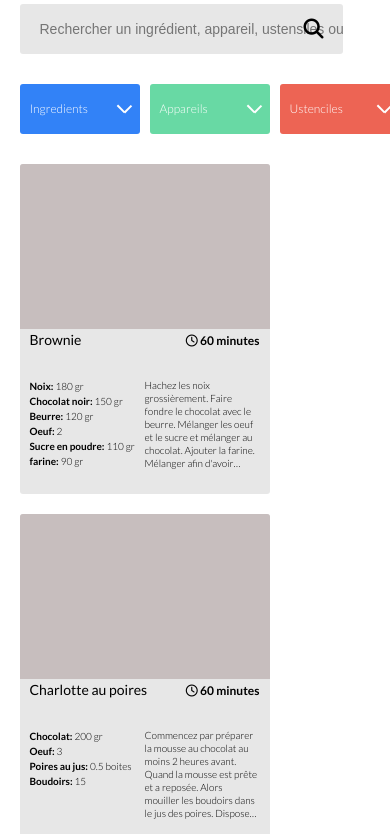
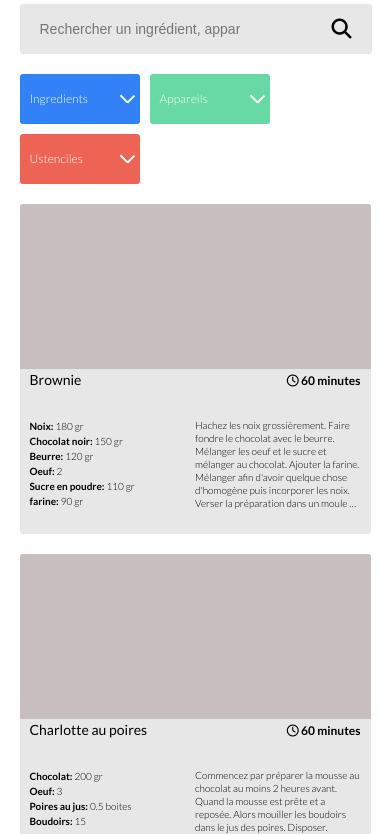
Before and after one commit to Alphasud/CharlesDenneulin_7_24032021, a website with bundled scripts: page index.html in a window 390 px wide. Shown: the part 153-987 px from the top of the page. Built offline with nearby package versions, Linux system fonts and the light colour scheme.

Commit message:
feat: Responsive

```diff
--- a/sass/components/_search.scss
+++ b/sass/components/_search.scss
@@ -20,11 +20,15 @@
       outline: $text-color-title;
       font-size: 1.4rem;
       &::placeholder {
+        width: 20rem;
         font-size: 1.4rem;
+        white-space: nowrap;
+        overflow: hidden;
+        text-overflow: ellipsis;
       }
       &:focus {
-        //outline: 2px solid $text-color-title;
-        //-moz-outline-radius: 3px;
+        outline: 2px solid $text-color-title;
+        -moz-outline-radius: 3px;
       }
     }
   }
@@ -56,6 +60,7 @@
 
   &__filter {
     display: flex;
+    flex-wrap: wrap;
     margin-top: 2rem;
     justify-content: flex-start;
     position: relative;
--- a/sass/layouts/_navigation.scss
+++ b/sass/layouts/_navigation.scss
@@ -7,5 +7,11 @@ main {
   display: flex;
   flex-wrap: wrap;
   justify-content: flex-start;
-  margin: 2rem -1rem 0 -1rem;
+  margin: 1rem -1rem 0 -1rem;
 }
+
+.error-result {
+  margin-left: 1rem;
+  margin-top: 1rem;
+  font-size: 1.4rem;
+}
--- /dev/null
+++ b/sass/layouts/_responsive.scss
@@ -0,0 +1,90 @@
+@media screen and (max-width: 880px) {
+  .search {
+    width: 100%;
+  }
+  .result {
+    justify-content: space-around;
+    width: 100%;
+  }
+  .recipe {
+    flex-basis: 50%;
+    margin-left: 0;
+    margin-right: 0;
+  }
+}
+
+@media screen and (max-width: 800px) {
+  .result {
+    justify-content: space-around;
+    width: 100%;
+  }
+
+  .recipe {
+    flex-basis: 47%;
+    margin-left: 1rem;
+    margin-right: 1rem;
+  }
+}
+
+@media screen and (max-width: 742px) {
+  .result {
+    justify-content: space-between;
+    width: 100%;
+  }
+  .recipe {
+    max-width: 30rem;
+    min-width: 25rem;
+    flex-basis: 30%;
+    margin-left: 1rem;
+    margin-right: 1rem;
+  }
+}
+
+@media screen and (max-width: 585px) {
+  .header {
+    width: 100%;
+  }
+  .result {
+    justify-content: center;
+    width: 100%;
+    margin: 1rem 0 0 0;
+  }
+  .recipe {
+    max-width: 100%;
+    flex-basis: 100%;
+    margin-left: 0;
+    margin-right: 0;
+  }
+  .search__input {
+    width: 106%;
+  }
+  input {
+    padding-right: 5rem;
+  }
+  .search__filter__list__item {
+    flex-basis: 100%;
+    margin-bottom: 0.2rem;
+  }
+}
+
+@media screen and (max-width: 500px) {
+  .search__filter {
+    margin-top: 0;
+  }
+  .article-Ustenciles,
+  .article-Appareils,
+  .article-Ingredients {
+    margin-top: 1rem;
+  }
+  .search__filter__list {
+    &.--Ingredients {
+      top: 5rem;
+    }
+    &.--Appareils {
+      top: 5rem;
+    }
+    &.--Ustenciles {
+      top: 11rem;
+    }
+  }
+}
--- a/sass/main.scss
+++ b/sass/main.scss
@@ -10,3 +10,4 @@
 
 @import 'layouts/header';
 @import 'layouts/navigation.scss';
+@import 'layouts/responsive.scss';
```
Also changed, not shown: README.md, css/style.css, 1 other file.
